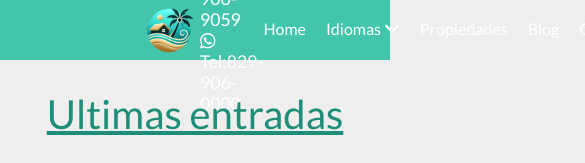
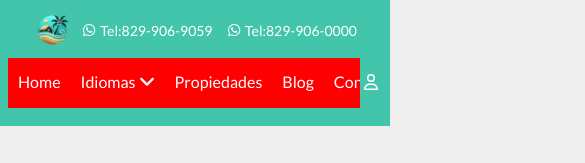
Before and after one commit to nanyovel/breakkoi, a React (Vite) app: page /blog in a window 390 px wide. Shown: the top 163 px of the page, 585 px wide, since content can reach past the window. Built offline with nearby package versions, Linux system fonts and the light colour scheme; no server answers; the database is empty.

Commit message:
responsive iniciado aun en proceso

```diff
--- a/src/components/CardPropiedades.jsx
+++ b/src/components/CardPropiedades.jsx
@@ -4,7 +4,7 @@ import { theme } from "../config/theme";
 import ImgVilla1 from "./../assets/store/villa1.jpg";
 import { BtnGeneral } from "./ElementosGenerales";
 
-export default function CardPropiedades({ prop, imgMain, nombre }) {
+export default function CardPropiedades({ prop }) {
   return (
     <Container>
       <CajaInterna>
--- a/src/components/Header.jsx
+++ b/src/components/Header.jsx
@@ -32,7 +32,24 @@ export default function Header({ userMaster, absolute }) {
     };
   }, []);
 
+  const [isMovil, setIsMovil] = useState(false);
+
+  useEffect(() => {
+    const hasMovil = window.screen.width < 620 ? true : false;
+    console.log(hasMovil);
+    setIsMovil(hasMovil);
+  }, [window.screen.width]);
+
+  const datosContacto = {
+    tel1: "829-906-9059",
+    tel2: "829-906-0000",
+    linkWhta1:
+      "https://api.whatsapp.com/send?phone=+18299069059&text=Hola%20equipo%20BreakKoi,%20quisiera%20por%20favor%20ser%20asistido.",
+    linkWhta2:
+      "https://api.whatsapp.com/send?phone=+18299069059&text=Hola%20equipo%20BreakKoi,%20quisiera%20por%20favor%20ser%20asistido.",
+  };
   return (
+    <>
       <ContenedorHeader className={absolute ? "absolute" : ""}>
         <NavBar>
           <CajaInternaHeader>
@@ -43,26 +60,46 @@ export default function Header({ userMaster, absolute }) {
             </CajaLogo>
             <WrapTel>
               <TextoTel className="tel">
-              <Ancla
-                target="_blank"
-                href="https://api.whatsapp.com/send?phone=+18299069059&text=Hola%20equipo%20BreakKoi,%20quisiera%20por%20favor%20ser%20asistido."
-              >
+                <Ancla target="_blank" href={datosContacto.linkWhta1}>
                   <Icono icon={faWhatsapp} />
                   <SpanTel>Tel:</SpanTel>
-                829-906-9059
+                  {datosContacto.tel1}
                 </Ancla>
               </TextoTel>
               <TextoTel className="tel">
-              <Ancla
-                target="_blank"
-                href="https://api.whatsapp.com/send?phone=+18299069059&text=Hola%20equipo%20BreakKoi,%20quisiera%20por%20favor%20ser%20asistido."
-              >
+                <Ancla target="_blank" href={datosContacto.linkWhta2}>
                   <Icono icon={faWhatsapp} />
                   <SpanTel>Tel:</SpanTel>
-                829-906-0000
+                  {datosContacto.tel2}
                 </Ancla>
               </TextoTel>
             </WrapTel>
+            {userMaster && isMovil && (
+              <Enlaces className={"perfil"} to={"/perfil"}>
+                <CajaPerfil>
+                  {userMaster.urlFotoPerfil ? (
+                    <CajaAvatar>
+                      <ImgAvatar src={userMaster.urlFotoPerfil} />
+                    </CajaAvatar>
+                  ) : (
+                    <CajaAvatar>
+                      <ImgAvatar
+                        className="icon"
+                        src={
+                          userMaster.genero == "Femenino"
+                            ? theme.config.userFemale
+                            : theme.config.userMale
+                        }
+                      />
+                    </CajaAvatar>
+                  )}
+
+                  <CajaNombrePerfil>
+                    <NombrePerfil>{userMaster.nombre}</NombrePerfil>
+                  </CajaNombrePerfil>
+                </CajaPerfil>
+              </Enlaces>
+            )}
           </CajaInternaHeader>
           <CajaInternaHeader className="nav">
             <NavList>
@@ -129,7 +166,7 @@ export default function Header({ userMaster, absolute }) {
                 {/* <TextoSingle>Login</TextoSingle> */}
               </CajaLog>
             )}
-          {userMaster && (
+            {userMaster && isMovil == false && (
               <Enlaces className={"perfil"} to={"/perfil"}>
                 <CajaPerfil>
                   {userMaster.urlFotoPerfil ? (
@@ -158,10 +195,17 @@ export default function Header({ userMaster, absolute }) {
           </CajaInternaHeader>
         </NavBar>
       </ContenedorHeader>
+    </>
   );
 }
 
 // Navbar
+
+// BrekPoints a considerar en ancho pixeles
+// 1200
+// 1000
+// 980
+// 620
 const ContenedorHeader = styled.header`
   /* background-color: ${theme.primary.turquoise}; */
   background-color: rgba(26, 188, 156, 0.8);
@@ -170,9 +214,23 @@ const ContenedorHeader = styled.header`
   /* padding: 16px; */
   height: 60px;
   padding: 0 150px;
-  z-index: 2;
+  z-index: 150;
   &.absolute {
     position: absolute;
+  }
+
+  @media screen and (max-width: 1200px) {
+    padding: 0 80px;
+  }
+  @media screen and (max-width: 1000px) {
+    padding: 0 60px;
+  }
+  @media screen and (max-width: 980px) {
+    height: 100px;
+  }
+  @media screen and (max-width: 620px) {
+    padding: 10px 0;
+    height: auto;
   }
 `;
 const NavBar = styled.nav`
@@ -180,14 +238,29 @@ const NavBar = styled.nav`
   justify-content: space-between;
   align-items: center;
   height: 100%;
+  @media screen and (max-width: 980px) {
+    flex-direction: column;
+  }
 `;
 const CajaInternaHeader = styled.div`
   display: flex;
   justify-content: center;
   align-items: center;
   height: 100%;
+  &.nav {
+    padding: 8px;
+    @media screen and (max-width: 620px) {
+      width: 100%;
+      height: auto;
+    }
+  }
 `;
-const WrapTel = styled.div``;
+const WrapTel = styled.div`
+  @media screen and (max-width: 620px) {
+    display: flex;
+    gap: 15px;
+  }
+`;
 
 const TextoTel = styled.h2`
   font-size: 1.1rem;
@@ -195,6 +268,13 @@ const TextoTel = styled.h2`
   &:hover {
     color: ${theme.primary.sand};
     text-decoration: underline;
+  }
+  @media screen and (max-width: 980px) {
+    display: flex;
+    gap: 15px;
+  }
+  @media screen and (max-width: 620px) {
+    font-size: 14px;
   }
 `;
 const Ancla = styled.a`
@@ -215,6 +295,13 @@ const NavList = styled.ul`
   list-style: none;
   padding: 0;
   align-items: center;
+  @media screen and (max-width: 620px) {
+    width: 100%;
+    overflow-x: scroll;
+    height: 50px;
+    background-color: red;
+    padding: 0 10px;
+  }
 `;
 
 const NavItem = styled.li`
@@ -228,6 +315,7 @@ const NavItem = styled.li`
     gap: 3px;
     position: relative;
     border-bottom: 3px solid transparent;
+    z-index: 50;
     &:hover {
       color: ${theme.primary.sand};
       color: white;
@@ -271,6 +359,9 @@ const Enlaces = styled(NavLink)`
     &.active {
       color: white;
     }
+    @media screen and (max-width: 620px) {
+      white-space: nowrap;
+    }
   }
   &.logo {
     height: 100%;
@@ -298,7 +389,7 @@ const Enlaces = styled(NavLink)`
 `;
 const CajaLogo = styled.div`
   width: 50px;
-  height: 100%;
+  height: 40px;
   display: flex;
   align-items: center;
   justify-content: center;
@@ -345,6 +436,15 @@ const CajaPerfil = styled.div`
   border: 1px solid transparent;
   transition: ease 0.2s all;
 
+  @media screen and (max-width: 620px) {
+    display: flex;
+    flex-direction: row;
+    border: 1px solid black;
+    margin: 5px;
+    border-radius: 4px;
+    padding: 3px;
+  }
+
   &:hover {
     /* border: 1px solid ${theme.secondary.coral}; */
     border-radius: 4px;
@@ -370,3 +470,12 @@ const NombrePerfil = styled.h3`
   white-space: nowrap;
   /* border-bottom: 3px transparent; */
 `;
+const CajaTopCelMovil = styled.div`
+  position: absolute;
+  z-index: 100;
+  left: 0;
+  top: 0;
+  width: 100%;
+  background-color: ${theme.primary.turquoise};
+  /* min-height: 60px; */
+`;
--- a/src/components/MenuLateral.jsx
+++ b/src/components/MenuLateral.jsx
@@ -1,4 +1,4 @@
-import React, { useState } from "react";
+import React, { useEffect, useState } from "react";
 import styled from "styled-components";
 import { theme } from "../config/theme";
 import { NavLink, useLocation } from "react-router";
@@ -17,6 +17,9 @@ import {
   faChartLine,
   faBed,
   faNewspaper,
+  faArrowLeft,
+  faAngleLeft,
+  faAngleRight,
 } from "@fortawesome/free-solid-svg-icons";
 import { faComments, faUser } from "@fortawesome/free-regular-svg-icons";
 
@@ -24,9 +27,44 @@ export default function MenuLateral() {
   let location = useLocation();
   let lugar = location.pathname;
   const [menuOpen, setMenuOpen] = useState(false);
+
+  const [hasMenu, setHasMenu] = useState(true);
+  const quitarMenu = () => {
+    setHasMenu(!hasMenu);
+  };
+
+  const [isMovil, setIsMovil] = useState(false);
+
+  useEffect(() => {
+    const hasMovil = window.screen.width < 620 ? true : false;
+    console.log(hasMovil);
+    setIsMovil(hasMovil);
+  }, [window.screen.width]);
   return (
+    <>
+      <Icono
+        onClick={() => quitarMenu()}
+        className={`
+          angulo
+          ${hasMenu ? "  " : "sinOpacity"}
+          `}
+        icon={faAngleLeft}
+      />
+      <Icono
+        onClick={() => quitarMenu()}
+        className={`
+          angulo
+          ${hasMenu ? " sinOpacity " : "  "}
+          `}
+        icon={faAngleRight}
+      />
+
       <Container
-      className={menuOpen ? "open" : ""}
+        className={`
+        ${menuOpen ? "open" : ""}
+        ${hasMenu ? "" : "quitarMenu"}
+
+      `}
         onMouseEnter={() => setMenuOpen(true)}
         onMouseLeave={() => setMenuOpen(false)}
       >
@@ -102,7 +140,9 @@ export default function MenuLateral() {
                 icon={faNewspaper}
                 className={`${lugar === "/fletes" ? "iconoSelect" : ""}`}
               />
-            <TituloMenu className={menuOpen ? "menuOpen" : ""}>Blog</TituloMenu>
+              <TituloMenu className={menuOpen ? "menuOpen" : ""}>
+                Blog
+              </TituloMenu>
             </Option>
           </Enlaces>
 
@@ -121,6 +161,7 @@ export default function MenuLateral() {
           </Enlaces>
         </CajaOptionMenu>
       </Container>
+    </>
   );
 }
 const Container = styled.div`
@@ -132,10 +173,18 @@ const Container = styled.div`
   background-color: ${theme.primary.turquoiseTenue};
   border-right: 1px solid ${theme.primary.turquoiseBrillante};
   transition: all 0.1s cubic-bezier(0.785, 0.135, 0.15, 0.86);
+  z-index: 500;
   &.open {
     width: 300px;
   }
   overflow: hidden;
+
+  &.quitarMenu {
+    display: none;
+  }
+  @media screen and (max-width: 620px) {
+    width: 0;
+  }
 `;
 
 const NamePage = styled.div`
@@ -167,7 +216,7 @@ const BoxBarsMenu = styled.div`
   }
   @media screen and (max-width: 620px) {
     border: 1px solid ${theme.azul2};
-    background-color: ${theme.azulOscuro1Sbetav3};
+    background-color: ${theme.primary.turquoise};
     border-radius: 5px 0 5px 0;
     padding: 4px;
     width: 40px;
@@ -258,6 +307,25 @@ const Icono = styled(FontAwesomeIcon)`
     position: absolute;
     left: -5px;
   }
+  &.angulo {
+    /* left: -5px; */
+    left: 10px;
+    top: 80px;
+    border: 1px solid ${theme.primary.turquoise};
+    color: ${theme.secondary.coral};
+    border-radius: 4px;
+    position: fixed;
+    width: 40px;
+    height: 40px;
+    z-index: 100;
+    transition: ease all 0.3s;
+    &.sinOpacity {
+      opacity: 0;
+    }
+    @media screen and (max-width: 620px) {
+      display: none;
+    }
+  }
 `;
 
 const TituloMenu = styled.h4`
--- a/src/config/theme.jsx
+++ b/src/config/theme.jsx
@@ -46,6 +46,8 @@ export const theme = {
     userMale: ImgMale,
     userFemale: ImgFemale,
     paddingLateral: "200px",
+    paddingLateral100: "100px",
+    paddingLateral70: "60px",
     sombra: "3px 7px 11px 0px rgba(0, 0, 0, 0.75)",
   },
 };
```
Also changed, not shown: src/page/Home.jsx (+75 -43 lines). Lines whose indentation alone changed are shown as unchanged.
